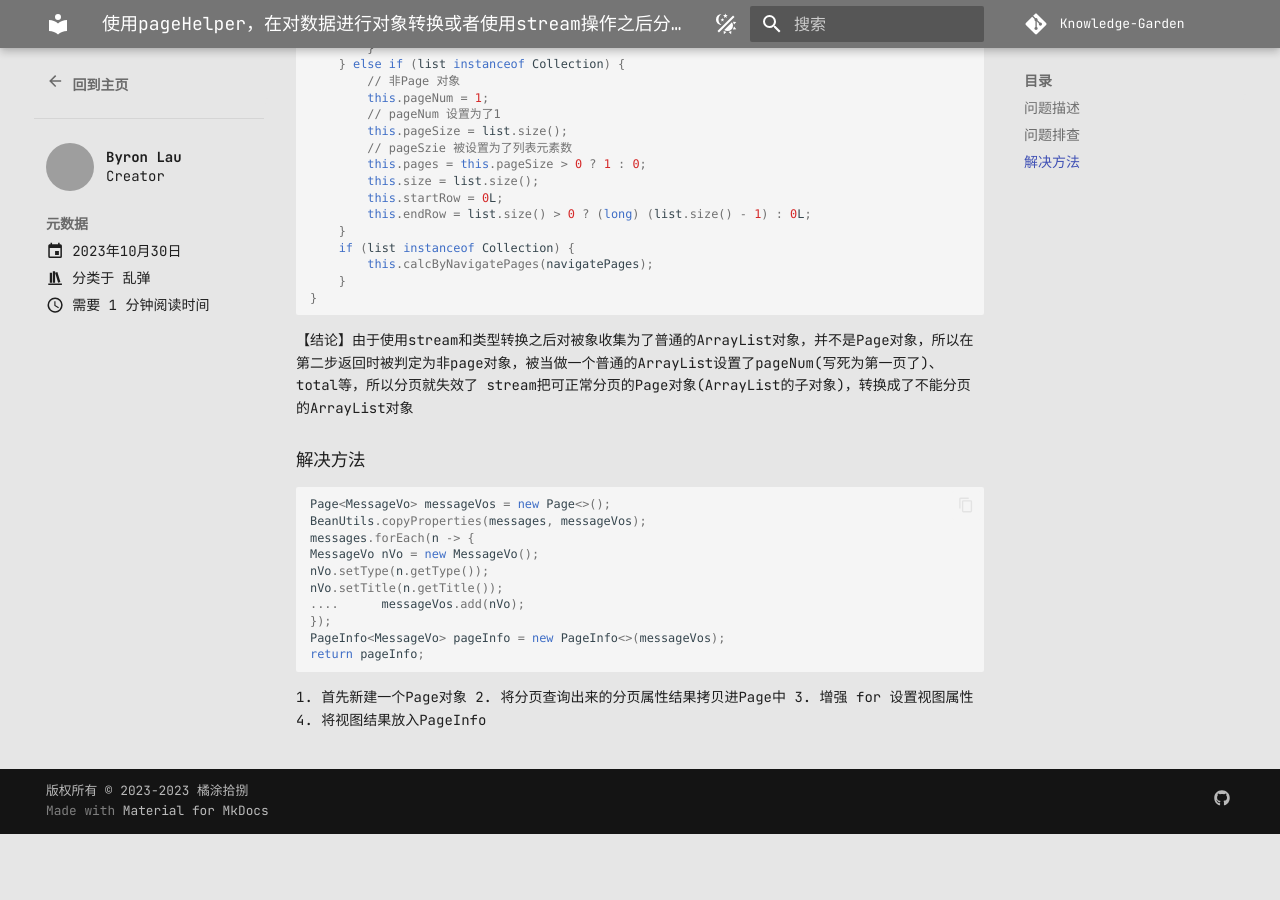
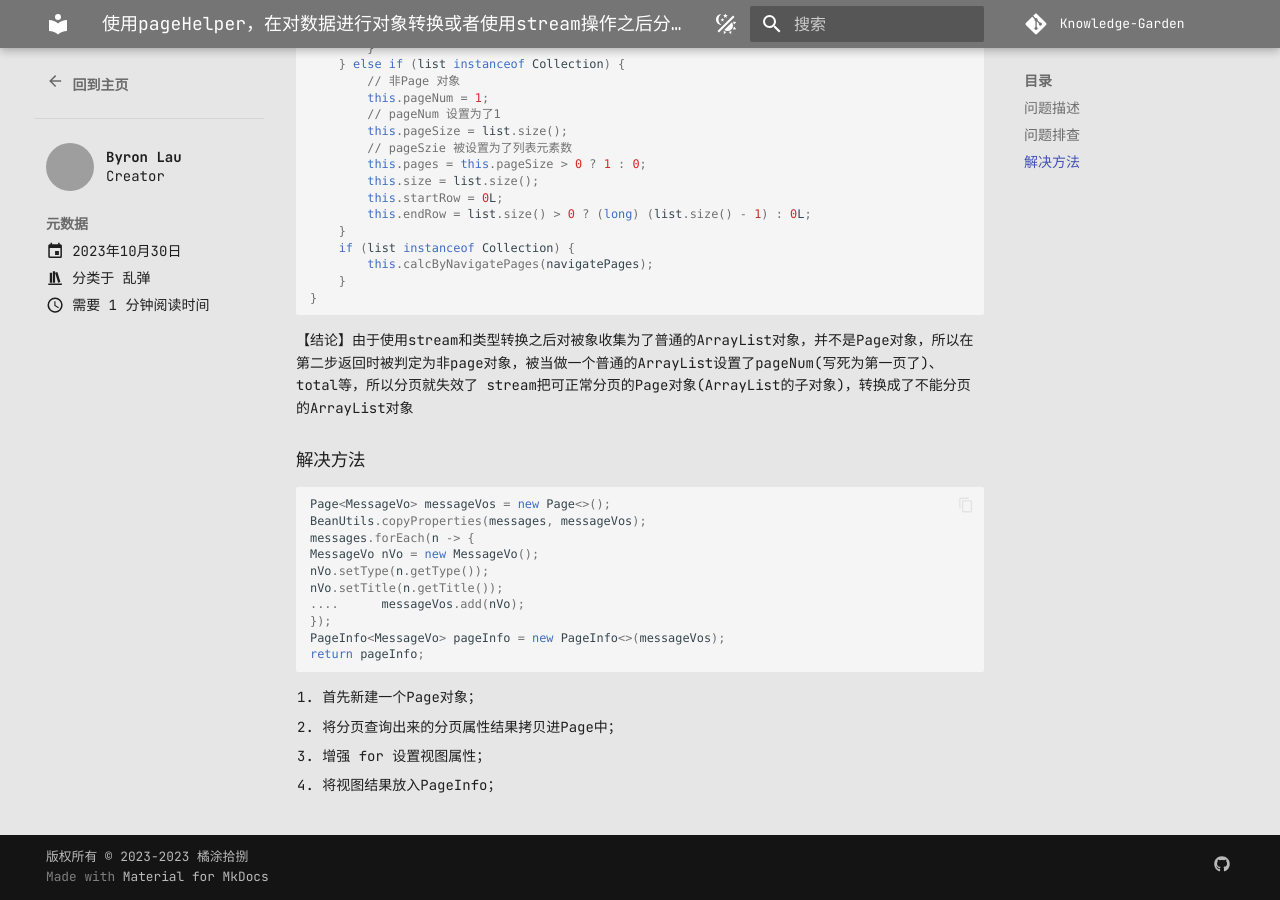
Before and after one commit to byronlau/Knowledge-Garden, an MkDocs documentation site: the page built from docs/blog/posts/使用pageHelper-在对数据进行对象转换或者使用stream操作之后分页失效.md, in a window 1280 px wide and 900 px high, scrolled down 1059 px. Built offline with MkDocs 1.6.1 and Material for MkDocs 9.7.7, drawn with Linux system fonts in a browser that asks for light colours; some web fonts are replaced; comment, search, counter and statistics services are not loaded; before the commit the page ends 1893 px from its top, so only the background shows below that; grey boxes are pictures that could not be loaded.

Commit message:
Add Changes

````diff
--- a/docs/blog/posts/使用pageHelper-在对数据进行对象转换或者使用stream操作之后分页失效.md
+++ b/docs/blog/posts/使用pageHelper-在对数据进行对象转换或者使用stream操作之后分页失效.md
@@ -85,10 +85,12 @@ nVo.setTitle(n.getTitle());
 PageInfo<MessageVo> pageInfo = new PageInfo<>(messageVos);
 return pageInfo;
 ```
-1. 首先新建一个Page<Vo>对象
-2. 将分页查询出来的分页属性结果拷贝进Page中
-3. 增强 for 设置视图属性
-4. 将视图结果放入PageInfo
+
+
+1. 首先新建一个Page<Vo>对象；
+2. 将分页查询出来的分页属性结果拷贝进Page中；
+3. 增强 for 设置视图属性；
+4. 将视图结果放入PageInfo；
 
 <script src="https://giscus.app/client.js"
     data-repo="byronlau/Knowledge-Garden"
--- a/time.txt
+++ b/time.txt
@@ -1 +1 @@
-2023-10-30 10:02:23 begin ...
+2023-10-31 00:23:21 begin ...
````
Also changed, not shown: other parts of docs/blog/posts/使用pageHelper-在对数据进行对象转换或者使用stream操作之后分页失效.md (+2 -2 lines).
